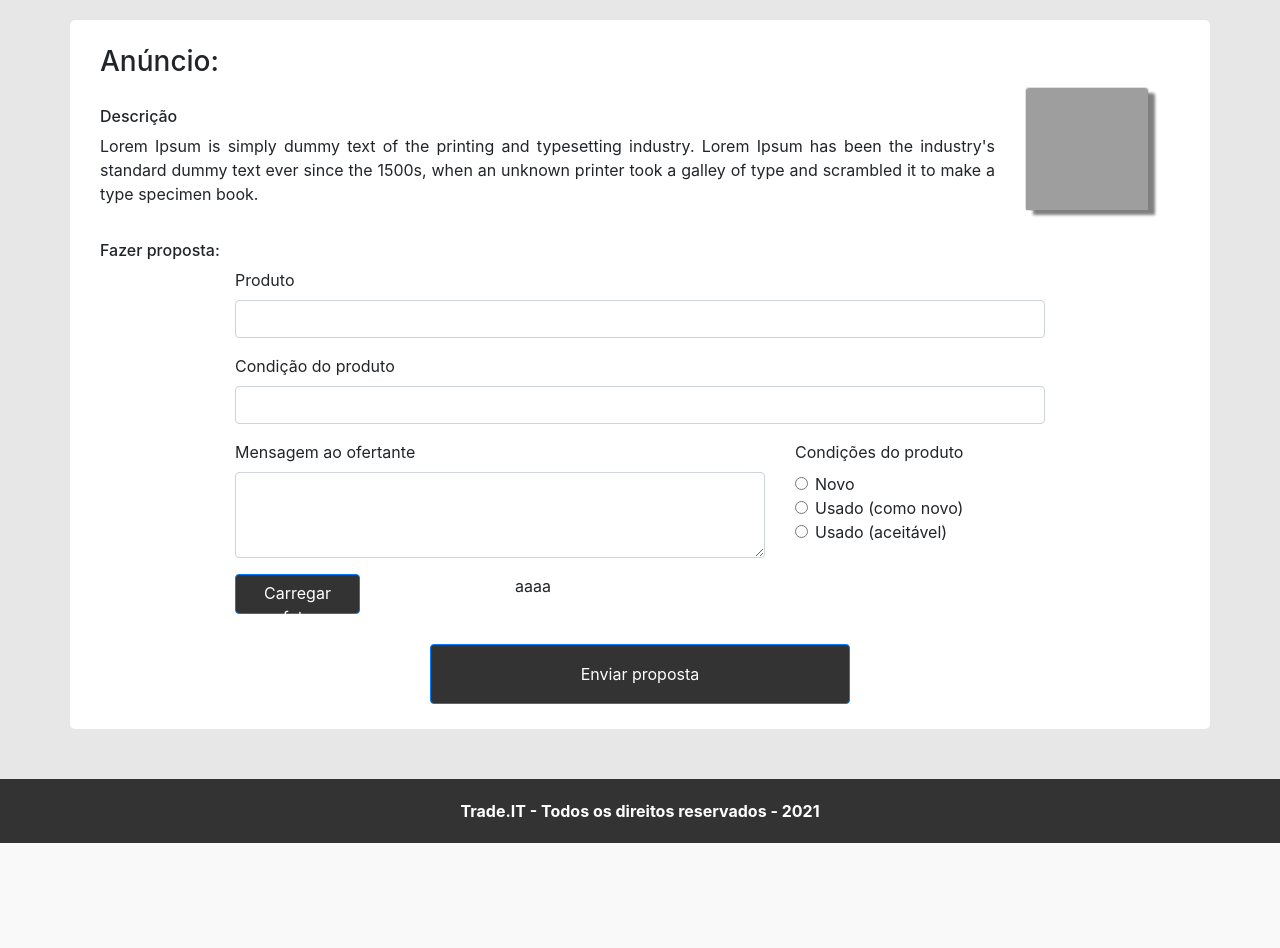
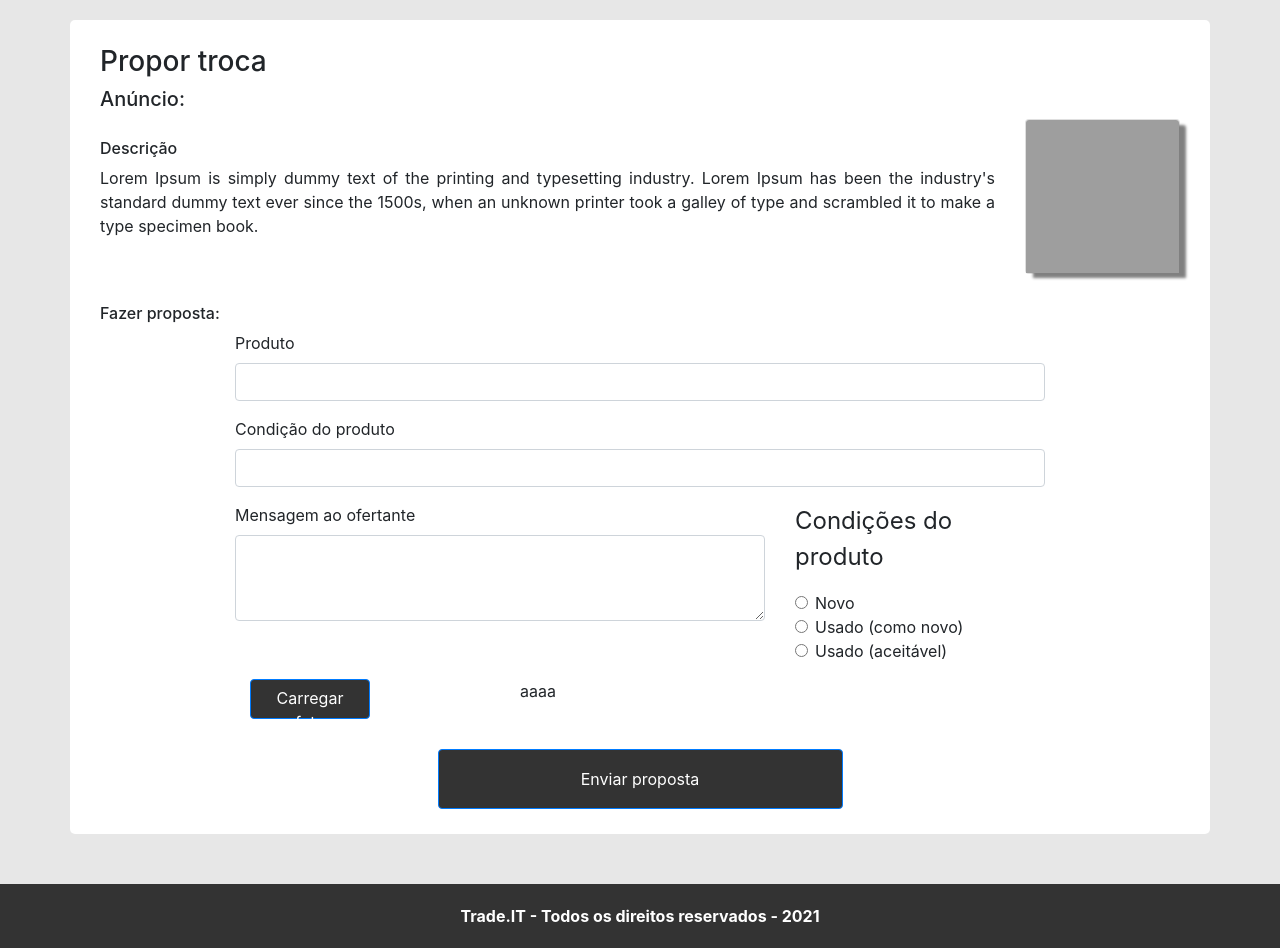
Before and after one commit to AlvaroAlvixx/Trade.it, a PHP site: page /nova_proposta.php in a window 1280 px wide. Shown: the part 172-1120 px from the top of the page. Before the commit the page ends 1015 px from the top, so only its background shows below. Run offline with PHP 8.4, Linux system fonts and the light colour scheme; some libraries are stand-ins or nearby versions; grey boxes are pictures that could not be loaded.

Commit message:
Add files via upload

```diff
--- a/Codigo/nova_proposta.php
+++ b/Codigo/nova_proposta.php
@@ -11,12 +11,13 @@
     <title>Nova proposta - Trade.it</title>
 </head>
 <body>
+
     <header>
         <div class="row">
             <div class="col-12">
                 <div class="row">
                     <div class="col-3 divLogo">
-                        <a href="index.php"><img src="img/logoTrade.png" alt=""></a>
+                        <a href="index.html"><img src="img/logoTrade.png" alt=""></a>
                     </div>
                     <div class="col-6 divSearch">
 
@@ -65,8 +66,8 @@
                                 </li>
                             </ul>
                             <form class="form-inline my-2 my-lg-0">
-                                <a class="nav-link" href="entrar.php">Entrar<span class="sr-only"></span></a>
-                                <a class="nav-link" href="cadastrar.php">Cadastrar<span class="sr-only"></span></a>
+                                <a class="nav-link" href="#">Entrar<span class="sr-only"></span></a>
+                                <a class="nav-link" href="cadastro.html">Cadastrar<span class="sr-only"></span></a>
                             </form>
                         </div>
                     </nav>
@@ -78,12 +79,20 @@
     <main>
         <div class="container divNovaProposta">
             <div class="row divConteudo">
-                <div class="col-12">
-                    <h3>Anúncio: </h3> <h3 id="nomeAnuncio"></h3>
+
+                <div class="col-12 titulo">
+                    <h3>Propor troca </h3>
                 </div>
 
                 <div>
                     <div class="col-12">
+
+                        <div class="row">
+                            <div class="col-12 nomeAnuncio">
+                                <h5>Anúncio: </h5> <h5 id="nomeAnuncio"></h5>
+                            </div>
+                        </div>
+
                         <div class="row">
                             <div class="col-10 divInformacao">
                                 <div class="row">
@@ -101,7 +110,7 @@
                             <div class="col-2 divImagem">
                                 <div class="row">
                                     <div class="col-12">
-                                        <div class="card  cardGeral imagem">
+                                        <div class="card  cardGeral">
                                             <img src="https://picsum.photos/1080" class="card-img-top" alt="...">
                                         </div>
                                     </div>
@@ -116,47 +125,51 @@
                                         <div class="divFazerProposta">
                                             <form>
                                                 <div class="form-group col-12">
-                                                    <label for="produto">Produto</label>
+                                                    <label for="produto" class="lblTitulo">Produto</label>
                                                     <input type="text" class="form-control" id="produto">
                                                 </div>
                                                 <div class="form-group col-12">
-                                                    <label for="descricao">Condição do produto</label>
+                                                    <label for="descricao" class="lblTitulo">Condição do produto</label>
                                                     <input type="text" class="form-control" id="descricao">
                                                 </div>
                                                 <div class="col-12">
                                                     <div class="row">
                                                         <div class="form-group col-8">
-                                                            <label for="mensagem">Mensagem ao ofertante</label>
+                                                            <label for="mensagem" class="lblTitulo">Mensagem ao ofertante</label>
                                                             <textarea class="form-control" id="mensagem" rows="3"></textarea>
                                                           </div>
                                                         <div class="form-group col-4">
-                                                            <label for="condicao">Condições do produto</label>
+
+                                                            <fieldset class="fieldsetCondicoes">
+                                                                <legend><label for="condicao" class="lblTitulo">Condições do produto</label></legend>
+
+
                                                                 <div class="form-check">
-                                                                <input class="form-check-input" type="radio" name="rdNovo" id="rdNovo" value="option1">
+                                                                    <input class="form-check-input" type="radio" name="radio" id="rdNovo" value="novo">
                                                                     <label class="form-check-label" for="rdNovo">
                                                                       Novo
                                                                     </label>
                                                                   </div>
                                                                   <div class="form-check">
-                                                                <input class="form-check-input" type="radio" name="rdUsadoNovo" id="rdUsadoNovo" value="option2">
+                                                                    <input class="form-check-input" type="radio" name="radio" id="rdUsadoNovo" value="usado/novo">
                                                                     <label class="form-check-label" for="rdUsadoNovo">
                                                                       Usado (como novo)
                                                                     </label>
                                                                   </div>
                                                                   <div class="form-check disabled">
-                                                                <input class="form-check-input" type="radio" name="rdUsadoAceitavel" id="rdUsadoAceitavel" value="option3">
+                                                                    <input class="form-check-input" type="radio" name="radio" id="rdUsadoAceitavel" value="usado/aceitavel">
                                                                     <label class="form-check-label" for="rdUsadoAceitavel">
                                                                         Usado (aceitável)
                                                                     </label>
                                                                   </div>
-                                                        </div>
+                                                            </fieldset>
                                                     </div>
                                                 </div>
                                                 <div>
                                                     <div class="col-12">
                                                         <div class="row">
                                                             <div class="col-4">
-                                                                <button id="btnCarregar" type="submit" class="btn btn-primary btnCarregar">Carregar foto</button>
+                                                                <button id="btnCarregar" type="file" class="btn btn-primary btnCarregar" multiple>Carregar foto</button>
                                                             </div>
                                                             <div class="col-8">
                                                                 <label for="btnCarregar" id="lblCarregar">aaaa </label>
@@ -172,7 +185,6 @@
                                     </div>
                                 </div>
                             </div>
-
                         </div>
                     </div>
                 </div>
```
Lines whose indentation alone changed are shown as unchanged.
